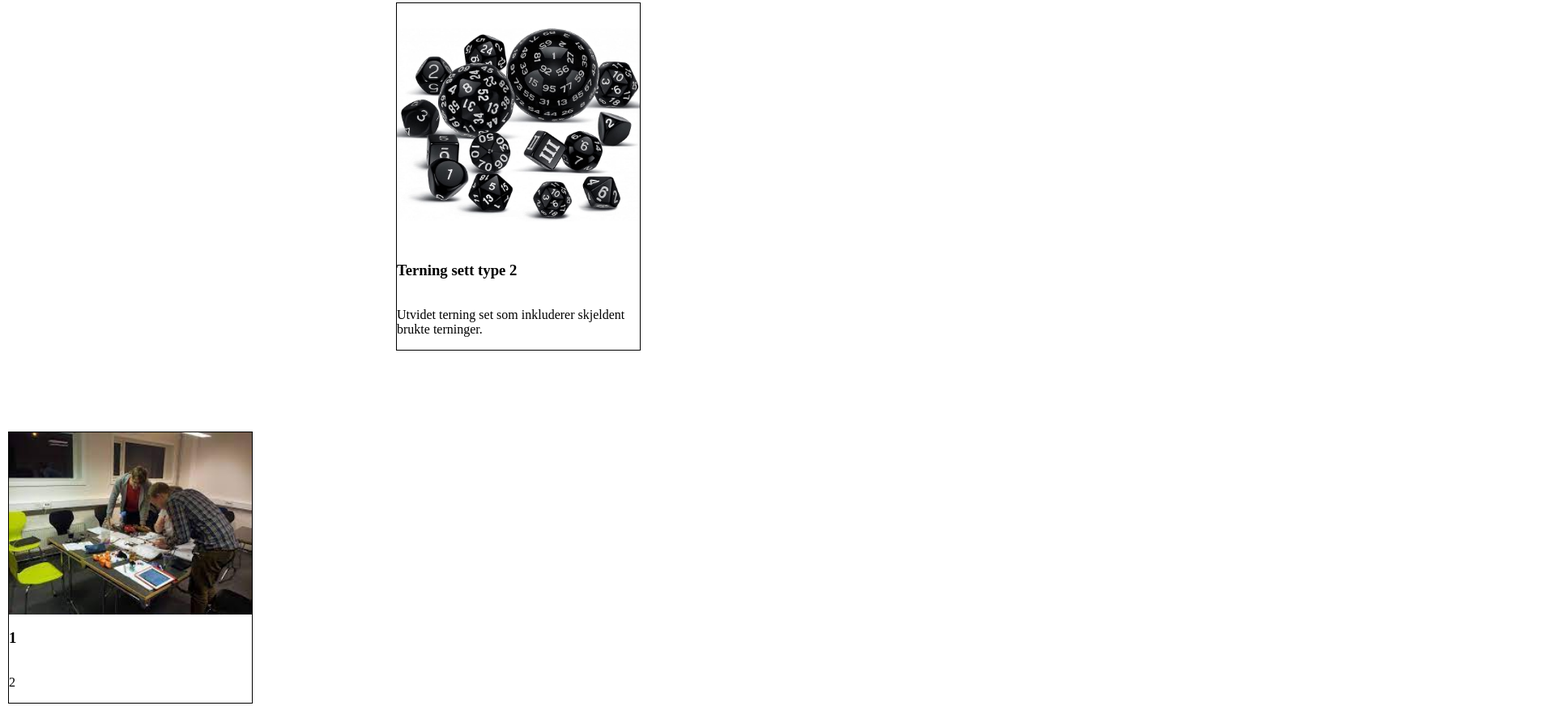
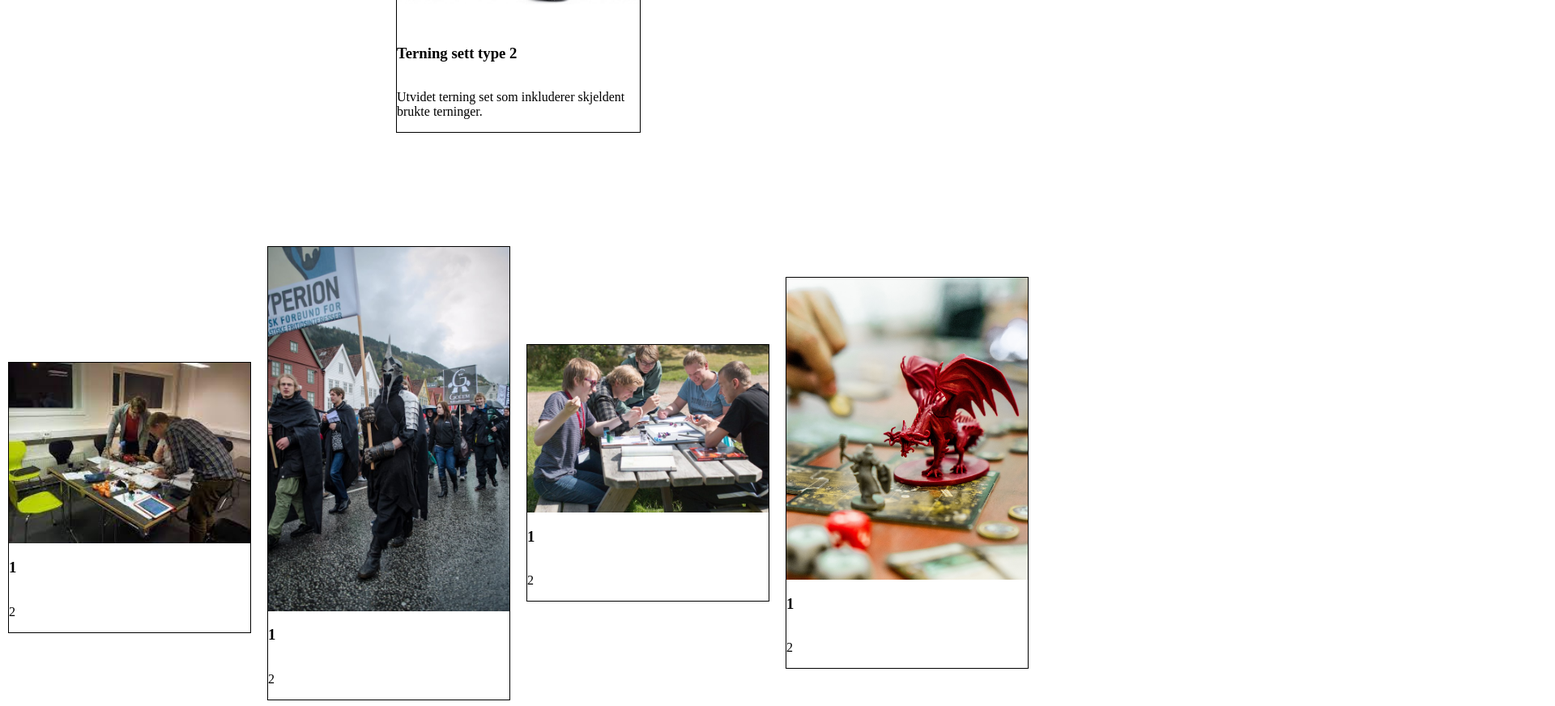
Before and after one commit to NatanielQA/Kodeloftet-media-galleri-Golem, a website: page index.html in a window 1280 px wide. Shown: the part 1246-2118 px from the top of the page at 81% size, 1920 px wide, since content can reach past the window. Drawn offline with Linux system fonts and the light colour scheme.

Commit message:
image sizes etc

```diff
--- a/index.html
+++ b/index.html
@@ -35,7 +35,7 @@
       </div>
       </section>
 
-      <section>
+      <section class="BottomSection">
         <!-- Aktivitet bilder -->
 
         <div class="imageCard space">
--- a/styles.css
+++ b/styles.css
@@ -3,12 +3,16 @@ body {
 }
 
 /* PLACEHOLDER SIZE */
-/*img {
-  height: 200px;
-  width: 300px;
-} */
+img {
+  width: 100%;
+  height: auto;
+}
 
 header {
+
+}
+
+footer {
 
 }
 
@@ -28,6 +32,13 @@ header {
   align-items: center;
 }
 
+.BottomSection {
+  min-height: 100vh;
+  display: flex;
+  justify-content: center;
+  align-items: center;
+}
+
 .space {
   margin-top: 80px;
 }
```
